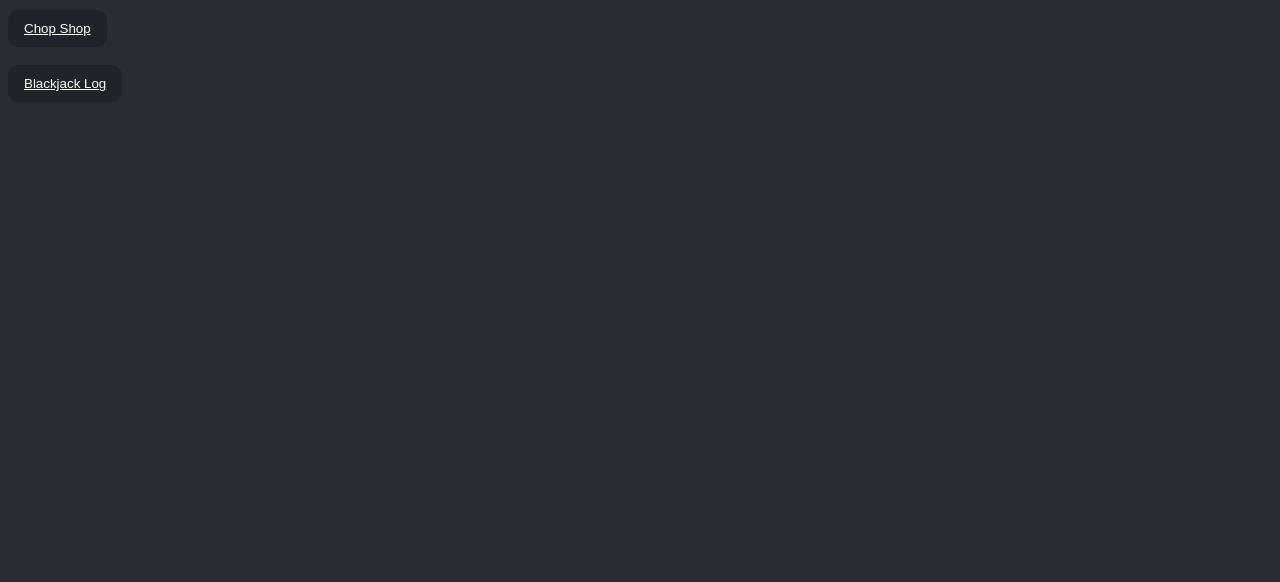
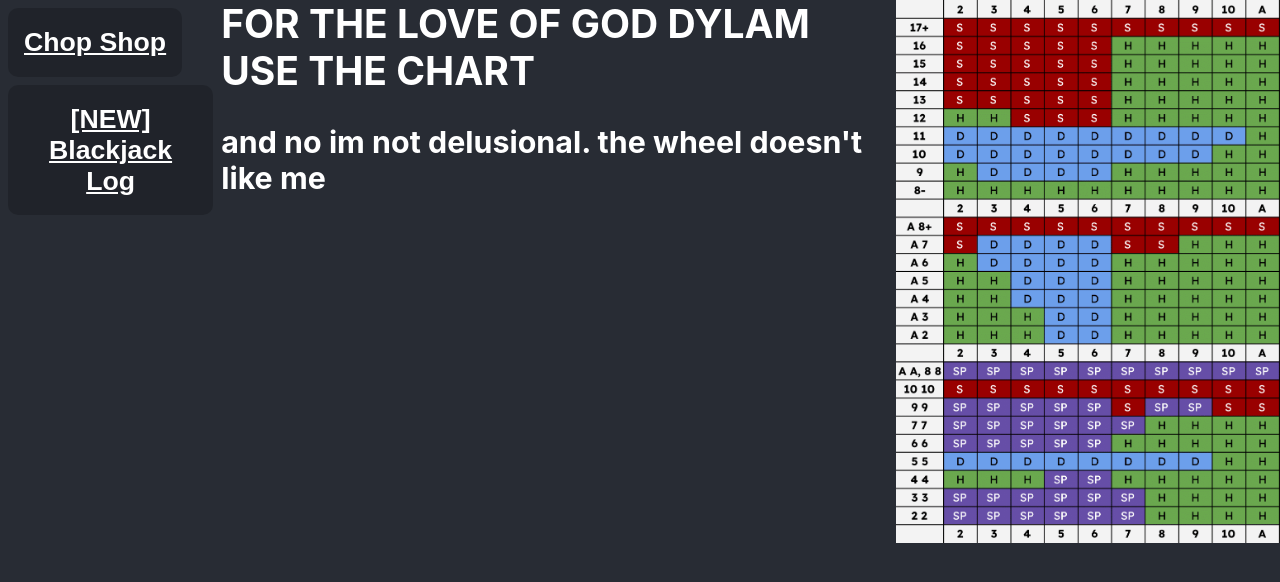
Before and after one commit to sjyamas/chop-shop, a React (Create React App) app: page / in a window 1280 px wide. Shown: the top 582 px of the page. Built offline with nearby package versions, Linux system fonts and the light colour scheme.

Commit message:
message on front page

```diff
--- a/src/Pages/Pages.jsx
+++ b/src/Pages/Pages.jsx
@@ -1,19 +1,35 @@
 import React from "react";
 import { Link } from "react-router-dom";
 import CustomButton from "../Global/CustomButton.jsx";
+
+import bjchart from "../Assets/Images/bjchart.png";
 
 export default function Pages() {
   return (
     <div>
       <div className="App-header">
+        <div style={{ display: "flex" }}>
+          <div>
             <CustomButton>
               <Link to="chop-shop" style={{ color: "white" }}>
-            Chop Shop
+                <h1> Chop Shop </h1>
               </Link>
             </CustomButton>
             <CustomButton>
-          <Link to="Blackjack-Log" style={{ color: "white" }}> Blackjack Log </Link>
+              <Link to="Blackjack-Log" style={{ color: "white" }}>
+                <h1> [NEW] Blackjack Log</h1>
+              </Link>
             </CustomButton>
+          </div>
+          <div>
+            <h2 style={{ margin: 0 }}>
+              {" "}
+              FOR THE LOVE OF GOD DYLAM USE THE CHART &emsp;{" "}
+            </h2>
+            <h3> and no im not delusional. the wheel doesn't like me </h3>
+          </div>
+          <img src={bjchart} alt="bjchart" style={{ width: "30%" }} />
+        </div>
       </div>
     </div>
   );
```
Also changed, not shown: src/Assets/Images/bjchart.png (added). Lines whose indentation alone changed are shown as unchanged.
